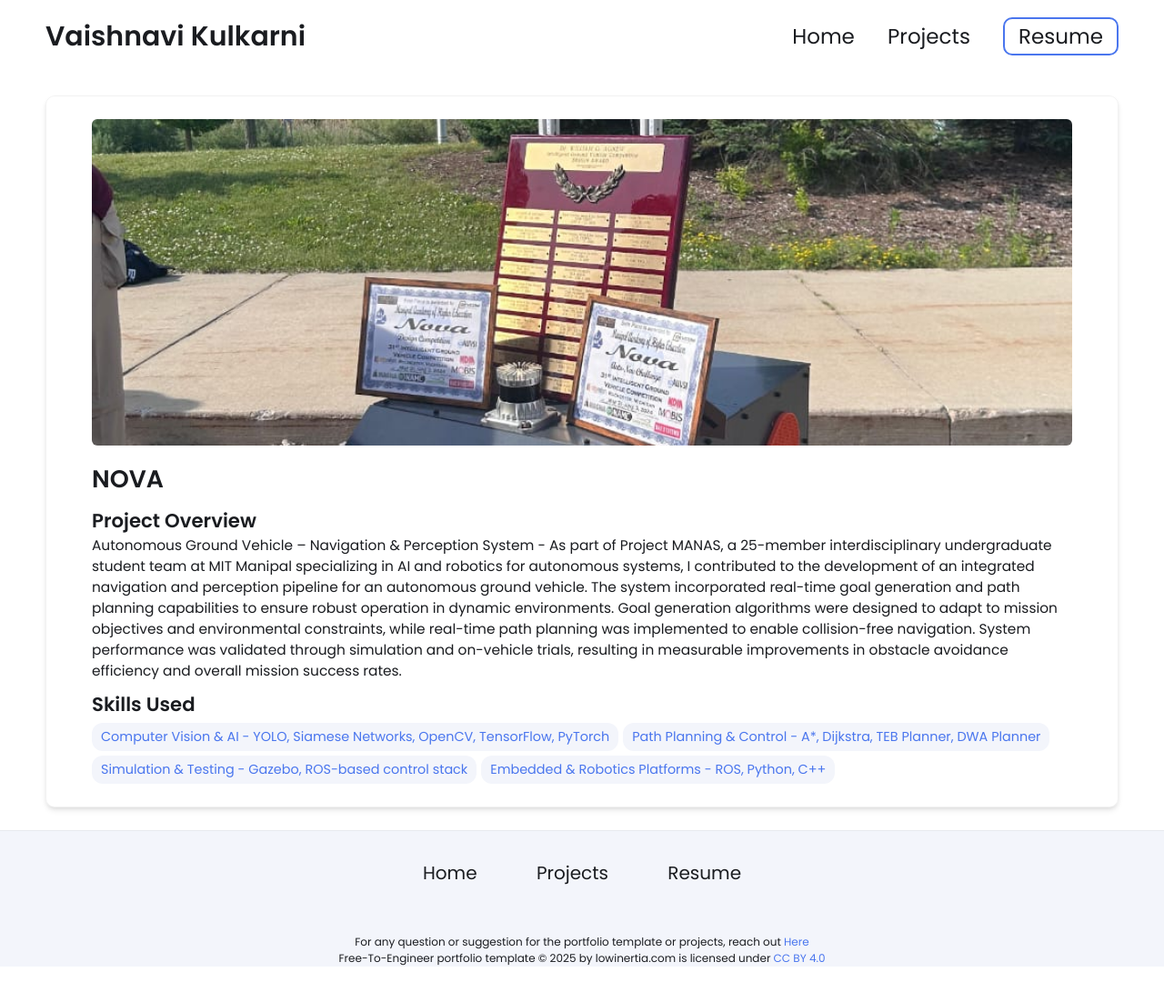
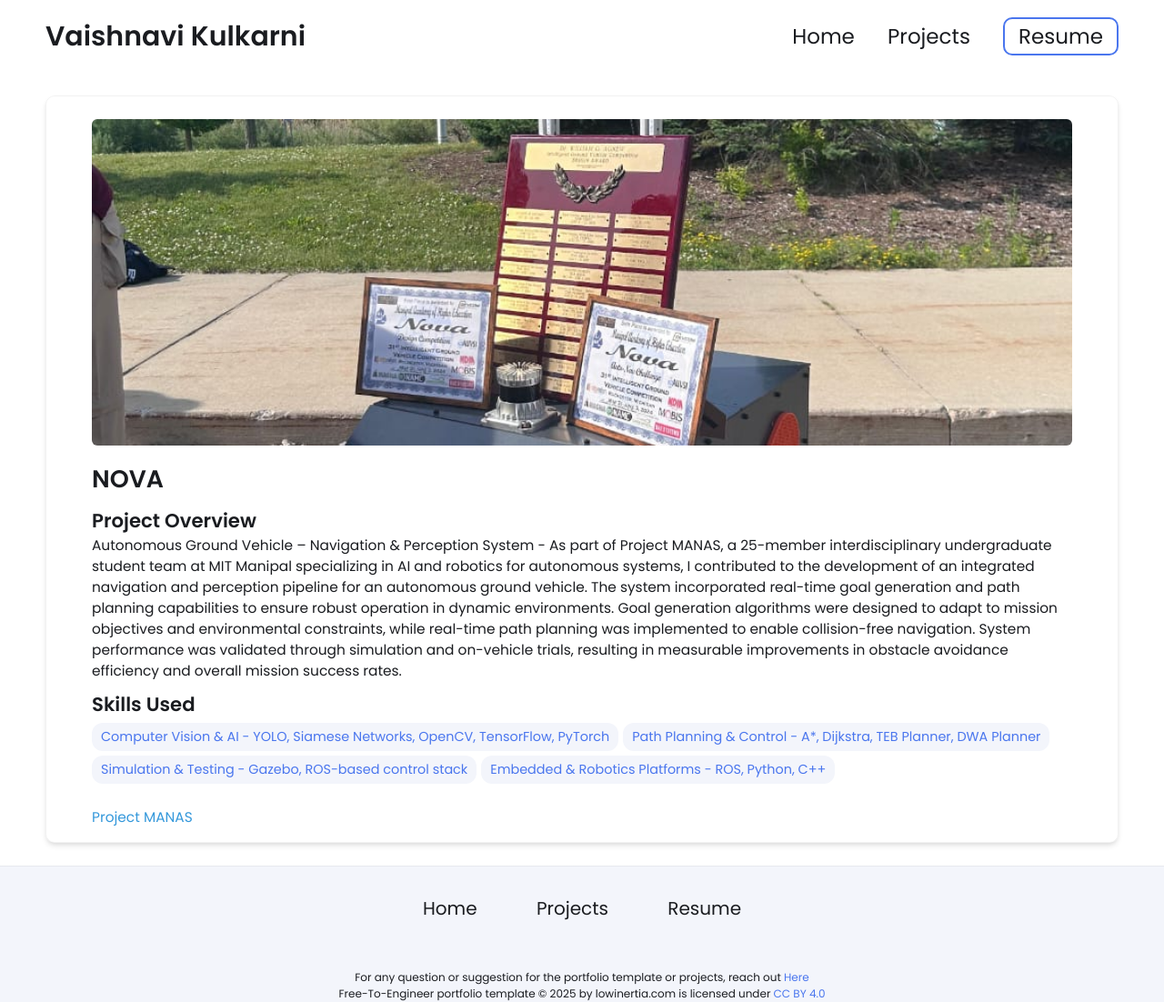
Before and after one commit to vk24940/vk24940.github.io, a Jekyll site: the page built from _projects/demo-project/index.md, in a window 1280 px wide. Shown: the whole page at 91% size. Built offline with Jekyll 4.4.1, drawn with Linux system fonts in a browser that asks for light colours; before the commit the page ends 1063 px from its top, so only the background shows below that.

Commit message:
Update index.md

```diff
--- a/_projects/demo-project/index.md
+++ b/_projects/demo-project/index.md
@@ -9,3 +9,4 @@ skills:
   - Embedded & Robotics Platforms - ROS, Python, C++
 main-image: /nova.jpg
 ---
+[Project MANAS](https://projectmanas.in/)
```
